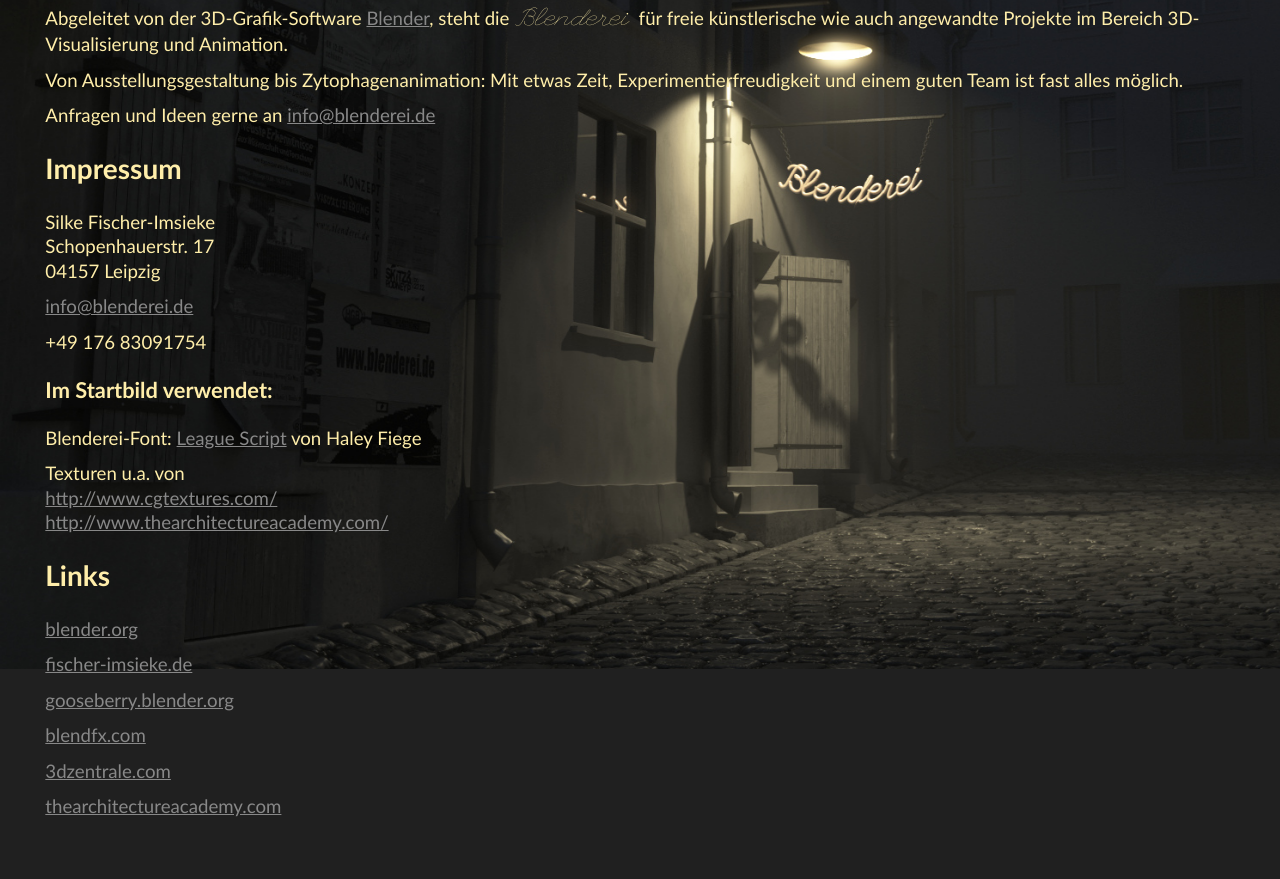
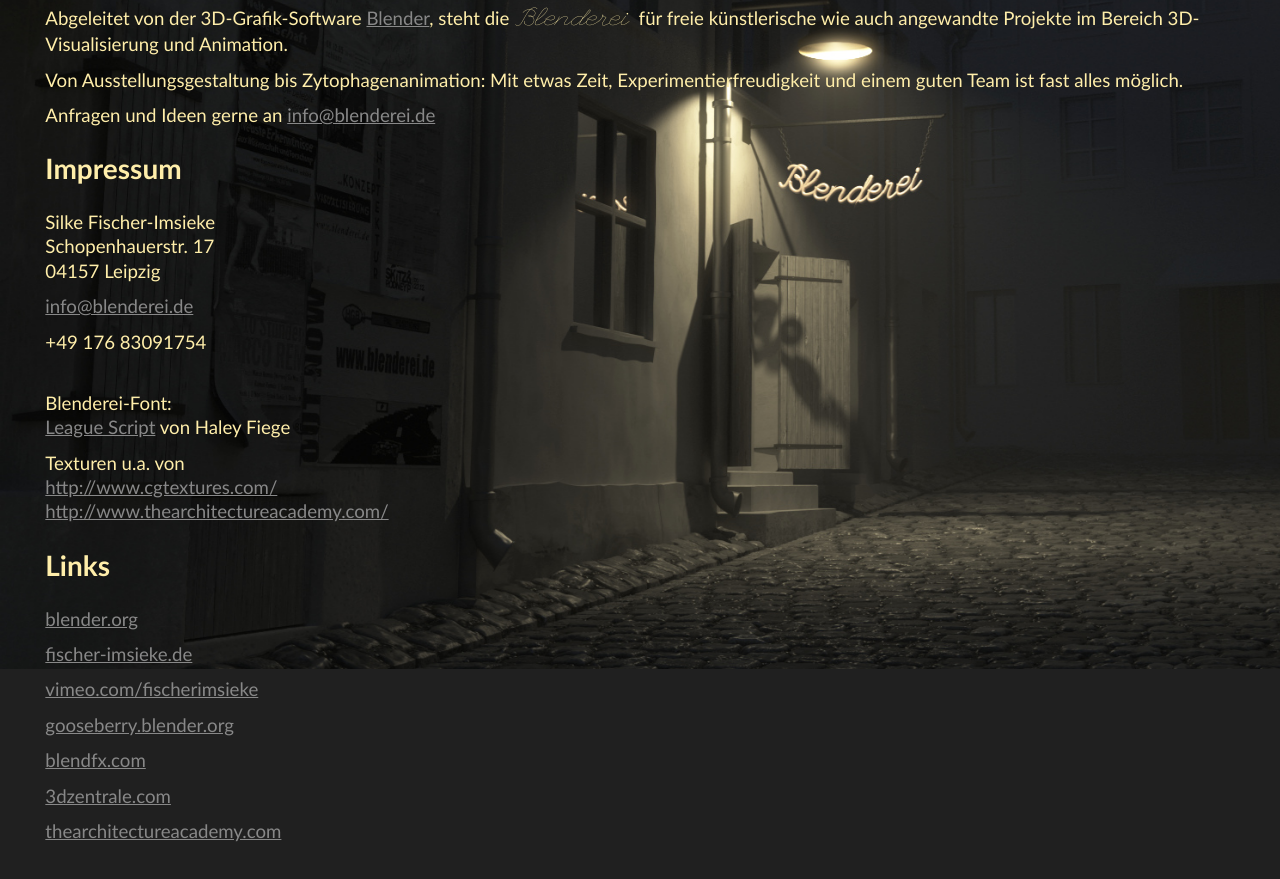
Before and after one commit to silkef/blenderei-web, a plain HTML site: page index.html in a window 1280 px wide. Shown: the part 219-1098 px from the top of the page. Before the commit the page ends 1075 px from the top, so only its background shows below. Drawn offline with Linux system fonts and the light colour scheme.

Commit message:
vimeo link; dropped h3 in imprint

```diff
--- a/index.html
+++ b/index.html
@@ -30,8 +30,9 @@
         <br/>04157 Leipzig</p>
       <p><a href="mailto:info@blenderei.de">info@blenderei.de</a></p>
       <p>+49 176 83091754</p>
-      <h3>Im Startbild verwendet:</h3>
-      <p>Blenderei-Font: <a href="https://www.theleagueofmoveabletype.com/league-script-number-one">League Script</a> von Haley Fiege</p>
+<!--      <h3>Im Startbild und auf diesen Seiten verwendet:</h3>-->
+      <p class="space-above">Blenderei-Font:
+        <br/><a href="https://www.theleagueofmoveabletype.com/league-script-number-one">League Script</a> von Haley Fiege</p>
       <p>Texturen u.a. von
       <br/><a href="http://www.cgtextures.com/">http://www.cgtextures.com/</a>
       <br/><a href="http://www.thearchitectureacademy.com/">http://www.thearchitectureacademy.com/</a></p>
@@ -40,6 +41,7 @@
       <h2>Links</h2>
       <p><a href="http://www.blender.org/">blender.org</a></p>
       <p><a href="http://fischer-imsieke.de/">fischer-imsieke.de</a></p>
+      <p><a href="https://vimeo.com/fischerimsieke">vimeo.com/fischerimsieke</a></p>
       <p><a href="http://gooseberry.blender.org/">gooseberry.blender.org</a></p>
       <p><a href="http://blendfx.com/">blendfx.com</a></p>
       <p><a href="http://3dzentrale.com/">3dzentrale.com</a></p>
```
